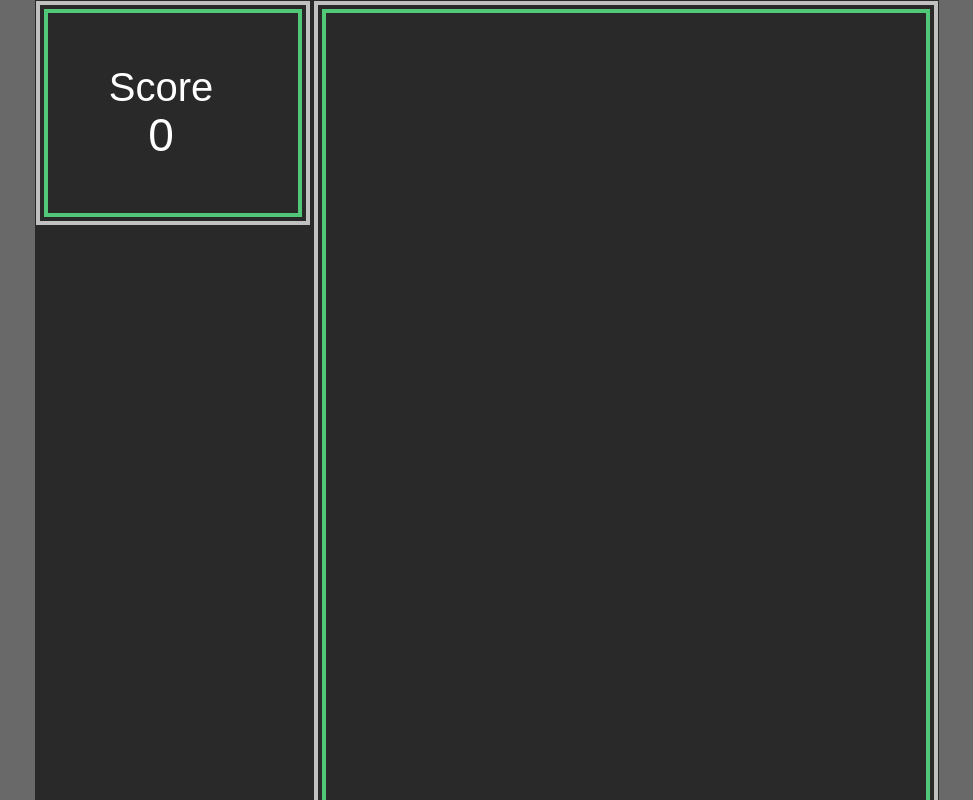
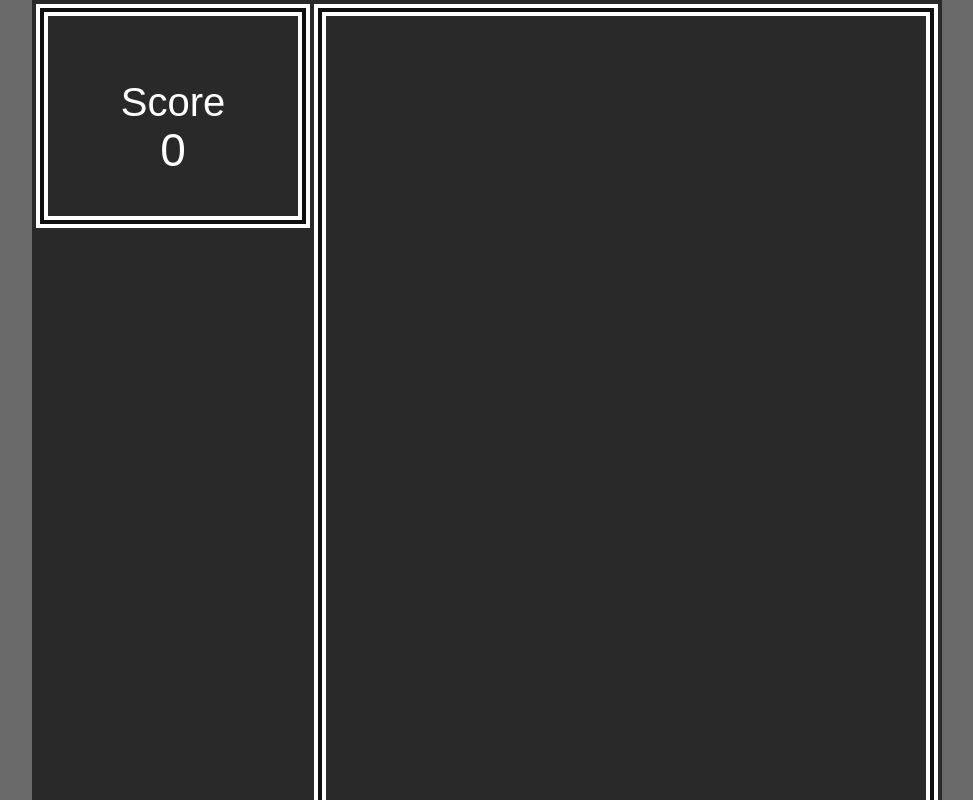
Before and after one commit to simpsons01/tetris, a website built with webpack: page template/index.html in a window 1280 px wide. Shown: the top 800 px of the page, without its empty margins (153-1126 px from the left). Built offline with nearby package versions, Linux system fonts and the light colour scheme.

Commit message:
棄用裝飾者，使用多個canvas創建ui

```diff
--- a/src/component/base/index.ts
+++ b/src/component/base/index.ts
@@ -1,14 +1,11 @@
-import { IBaseComponent, IBaseComponentConfig } from './../../types'
+import { IBaseComponent, IBaseCanvas } from './../../types'
 
-export class BaseComponent implements IBaseComponent {
-  x: number
-  y: number
+export class BaseCanvas implements IBaseCanvas {
   width: number
   height: number
   context: CanvasRenderingContext2D
-  constructor(config: IBaseComponentConfig) {
-    this.x = config.x
-    this.y = config.y
+
+  constructor(config: Pick<IBaseCanvas, 'context' | 'width' | 'height'>) {
     this.width = config.width
     this.height = config.height
     this.context = config.context
@@ -17,46 +14,53 @@ export class BaseComponent implements IBaseComponent {
   public draw() {}
 }
 
-export class BaseComponentWithBorder implements IBaseComponent {
+export class BaseComponent implements IBaseComponent {
   x: number
   y: number
   width: number
   height: number
-  context: CanvasRenderingContext2D
-  component: IBaseComponent
-  constructor(component: IBaseComponent) {
-    const { borderWidth, borders } = BaseComponentWithBorder
-    this.x = component.x
-    this.y = component.y
-    this.width = component.width + borders * borderWidth * 2
-    this.height = component.height + borders * borderWidth * 2
-    this.context = component.context
-    this.component = component
+  baseCanvasConstructor: IBaseComponent['baseCanvasConstructor']
+  constructor(config: Pick<IBaseComponent, 'x' | 'y' | 'width' | 'height' | 'baseCanvasConstructor'>) {
+    const { borderWidth, borders } = BaseComponent
+    this.x = config.x
+    this.y = config.y
+    this.width = config.width + borders * borderWidth * 2
+    this.height = config.height + borders * borderWidth * 2
+    this.baseCanvasConstructor = config.baseCanvasConstructor
   }
 
   static borders = 3
 
   static borderWidth = 4
 
-  public draw() {
-    const { borderWidth, borders } = BaseComponentWithBorder
-    this.context.clearRect(this.x, this.y, this.width, this.height)
-    this.context.fillStyle = '#C0C0C0'
-    this.context.fillRect(this.x, this.y, this.width, this.height)
-    this.context.fillStyle = '#292929'
-    this.context.fillRect(
-      this.x + (borders - 2) * borderWidth,
-      this.y + (borders - 2) * borderWidth,
-      this.width - (borders - 2) * borderWidth * 2,
-      this.height - (borders - 2) * borderWidth * 2
-    )
-    this.context.fillStyle = '#50C878'
-    this.context.fillRect(
-      this.x + (borders - 1) * borderWidth,
-      this.y + (borders - 1) * borderWidth,
-      this.width - (borders - 1) * borderWidth * 2,
-      this.height - (borders - 1) * borderWidth * 2
-    )
-    this.component.draw()
+  public mount(): IBaseCanvas {
+    const { borderWidth, borders } = BaseComponent
+    const canvasContainer = document.querySelector('#canvas-container')
+    const frame = document.createElement('div')
+    frame.classList.add('frame')
+    ;[
+      { key: 'left', value: `${this.x}px` },
+      { key: 'top', value: `${this.y}px` },
+      { key: 'width', value: `${this.width}px` },
+      { key: 'height', value: `${this.height}px` }
+    ].forEach(({ key, value }) => {
+      // @ts-ignore
+      frame.style[key] = value
+    })
+    const canvas = document.createElement('canvas')
+    const context = canvas.getContext('2d')
+    ;[
+      { key: 'height', value: `${this.height - borders * borderWidth * 2}px` },
+      { key: 'width', value: `${this.width - borders * borderWidth * 2}px` }
+    ].forEach(({ key, value }) => {
+      canvas.setAttribute(key, value)
+    })
+    frame.appendChild(canvas)
+    canvasContainer.appendChild(frame)
+    return new this.baseCanvasConstructor({
+      width: this.width - borders * borderWidth * 2,
+      height: this.height - borders * borderWidth * 2,
+      context
+    })
   }
 }
--- a/src/component/score/Score.ts
+++ b/src/component/score/Score.ts
@@ -1,12 +1,9 @@
-import { IBaseComponentConfig } from '../../types'
-import { BaseComponent, BaseComponentWithBorder } from '../base'
-
-const { borders, borderWidth } = BaseComponentWithBorder
-const offset = borderWidth * borders
-export class Score extends BaseComponent {
+import { BaseCanvas } from '../base'
+import { IBaseCanvas } from '../../types'
+export class Score extends BaseCanvas {
   score: number = 0
 
-  constructor(config: IBaseComponentConfig) {
+  constructor(config: Pick<IBaseCanvas, 'context' | 'width' | 'height'>) {
     super(config)
   }
 
@@ -16,9 +13,9 @@ export class Score extends BaseComponent {
   }
 
   draw() {
-    this.context.clearRect(this.x + offset, this.y + offset, this.width, this.height)
+    this.context.clearRect(0, 0, this.width, this.height)
     this.context.fillStyle = '#292929'
-    this.context.fillRect(this.x + offset, this.y + offset, this.width, this.height)
+    this.context.fillRect(0, 0, this.width, this.height)
     // paint label
     this.context.font = '40px Arial'
     this.context.fillStyle = '#FFFFFF'
--- a/src/component/tetris/Tetris.ts
+++ b/src/component/tetris/Tetris.ts
@@ -1,13 +1,9 @@
 import { BasePolyomino, PolyominoFactory } from '../polyomino'
-import { BlockState, Canvas, BlcokDistance, Direction, PolyominoShape } from '../../enum'
-import { IBlock, ICoordinate, IPolyominoCoordinate, IDirection, IBaseComponentConfig } from '../../types'
+import { BlockState, BlcokDistance, Direction, PolyominoShape } from '../../enum'
+import { IBlock, ICoordinate, IPolyominoCoordinate, IDirection, IBaseCanvas } from '../../types'
 import { getKeys, useInterval } from '../../util'
-import { BaseComponent, BaseComponentWithBorder } from '../base'
-
-const { borders, borderWidth } = BaseComponentWithBorder
-const offset = borderWidth * borders
-
-export class Tetris extends BaseComponent {
+import { BaseCanvas } from '../base'
+export class Tetris extends BaseCanvas {
   isPending: boolean
   polyominoFactory: PolyominoFactory
   context: CanvasRenderingContext2D
@@ -32,7 +28,7 @@ export class Tetris extends BaseComponent {
     return this.height / BlcokDistance
   }
 
-  constructor(config: IBaseComponentConfig) {
+  constructor(config: Pick<IBaseCanvas, 'context' | 'width' | 'height'>) {
     super(config)
     this.polyominoFactory = new PolyominoFactory()
   }
@@ -65,9 +61,9 @@ export class Tetris extends BaseComponent {
   }
 
   draw() {
-    this.context.clearRect(this.x + offset, this.y + offset, this.width, this.height)
+    this.context.clearRect(0, 0, this.width, this.height)
     this.context.fillStyle = '#292929'
-    this.context.fillRect(this.x + offset, this.y + offset, this.width, this.height)
+    this.context.fillRect(0, 0, this.width, this.height)
     const polyominoBlockInfo = !this.polyomino ? null : this.polyomino.getInfo()
     this.data.forEach((row) => {
       row.forEach(({ x, y, strokeColor, fillColor, state }) => {
@@ -88,18 +84,8 @@ export class Tetris extends BaseComponent {
           this.context.strokeStyle = _strokeColor
           this.context.fillStyle = _fillColor
           this.context.save()
-          this.context.fillRect(
-            this.x + x * BlcokDistance + offset,
-            this.y + y * BlcokDistance + offset,
-            BlcokDistance - 2,
-            BlcokDistance - 2
-          )
-          this.context.strokeRect(
-            this.x + x * BlcokDistance + offset,
-            this.y + y * BlcokDistance + offset,
-            BlcokDistance,
-            BlcokDistance
-          )
+          this.context.fillRect(x * BlcokDistance, y * BlcokDistance, BlcokDistance - 2, BlcokDistance - 2)
+          this.context.strokeRect(x * BlcokDistance, y * BlcokDistance, BlcokDistance, BlcokDistance)
           this.context.restore()
         }
       })
--- a/src/index.ts
+++ b/src/index.ts
@@ -1,33 +1,31 @@
 import { Tetris } from './component/tetris/Tetris'
 import { Game } from './component/game'
 import { Score } from './component/score'
-import { BaseComponentWithBorder } from './component/base'
+import { BaseComponent } from './component/base'
 ;(function () {
-  const context = document.querySelector('canvas').getContext('2d')
-
-  const score = new BaseComponentWithBorder(
-    new Score({
+  const scoreFrame = new BaseComponent({
     x: 0,
     y: 0,
     width: 250,
     height: 200,
-      context: context
+    baseCanvasConstructor: Score
   })
-  )
 
-  const tetris = new BaseComponentWithBorder(
-    new Tetris({
-      x: score.width + 4,
+  const tetrisFrame = new BaseComponent({
+    x: scoreFrame.width + 4,
     y: 0,
     width: 600,
     height: 1200,
-      context: context
+    baseCanvasConstructor: Tetris
   })
-  )
 
-  ;[score, tetris].forEach((component) => component.draw())
+  const [tetris, score] = [tetrisFrame, scoreFrame].map((frame) => {
+    const canvas = frame.mount()
+    canvas.draw()
+    return canvas
+  })
 
-  const game = new Game(tetris.component as Tetris, score.component as Score)
+  const game = new Game(tetris as Tetris, score as Score)
 
   //game.start()
 
--- a/template/index.html
+++ b/template/index.html
@@ -18,26 +18,49 @@
         flex-wrap: wrap;
         position: relative;
         background-color: #292929;
+        border: 4px solid #292929;
       }
 
-      #canvas-container .block {
-        width: 58px;
-        height: 58px;
-        border: 1px solid #d3d3d3;
-        background-color: #696969;
+      #canvas-container .frame {
+        box-sizing: border-box;
+        position: absolute;
+        border: 4px solid white;
+        display: flex;
+        align-items: center;
+        justify-content: center;
       }
 
-      #canvas-container canvas {
+      #canvas-container .frame::before {
+        content: '';
+        display: block;
+        left: 0px;
+        right: 0px;
+        top: 0px;
+        bottom: 0px;
+        background-color: #100f0f;
+        z-index: 1;
         position: absolute;
-        left: 0;
-        top: 0;
-        z-index: 1;
+      }
+
+      #canvas-container .frame::after {
+        content: '';
+        display: block;
+        left: 4px;
+        right: 4px;
+        top: 4px;
+        bottom: 4px;
+        background-color: white;
+        z-index: 2;
+        position: absolute;
+      }
+
+      #canvas-container .frame canvas {
+        position: relative;
+        z-index: 3;
       }
     </style>
   </head>
   <body>
-    <div id="canvas-container">
-      <canvas width="902" height="1224"></canvas>
-    </div>
+    <div id="canvas-container"></div>
   </body>
 </html>
```
Also changed, not shown: src/types.ts (+8 -8 lines). Lines whose indentation alone changed are shown as unchanged.
